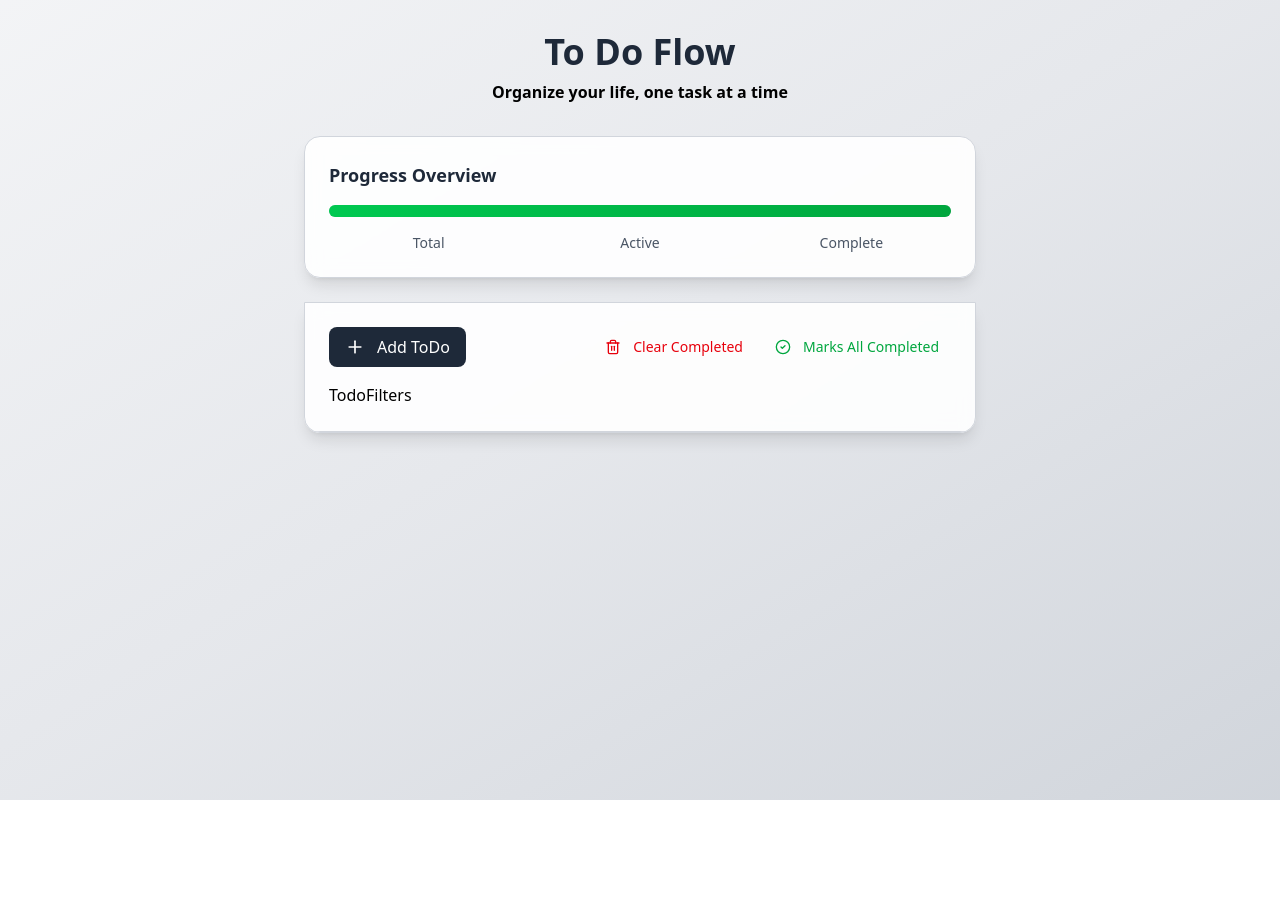
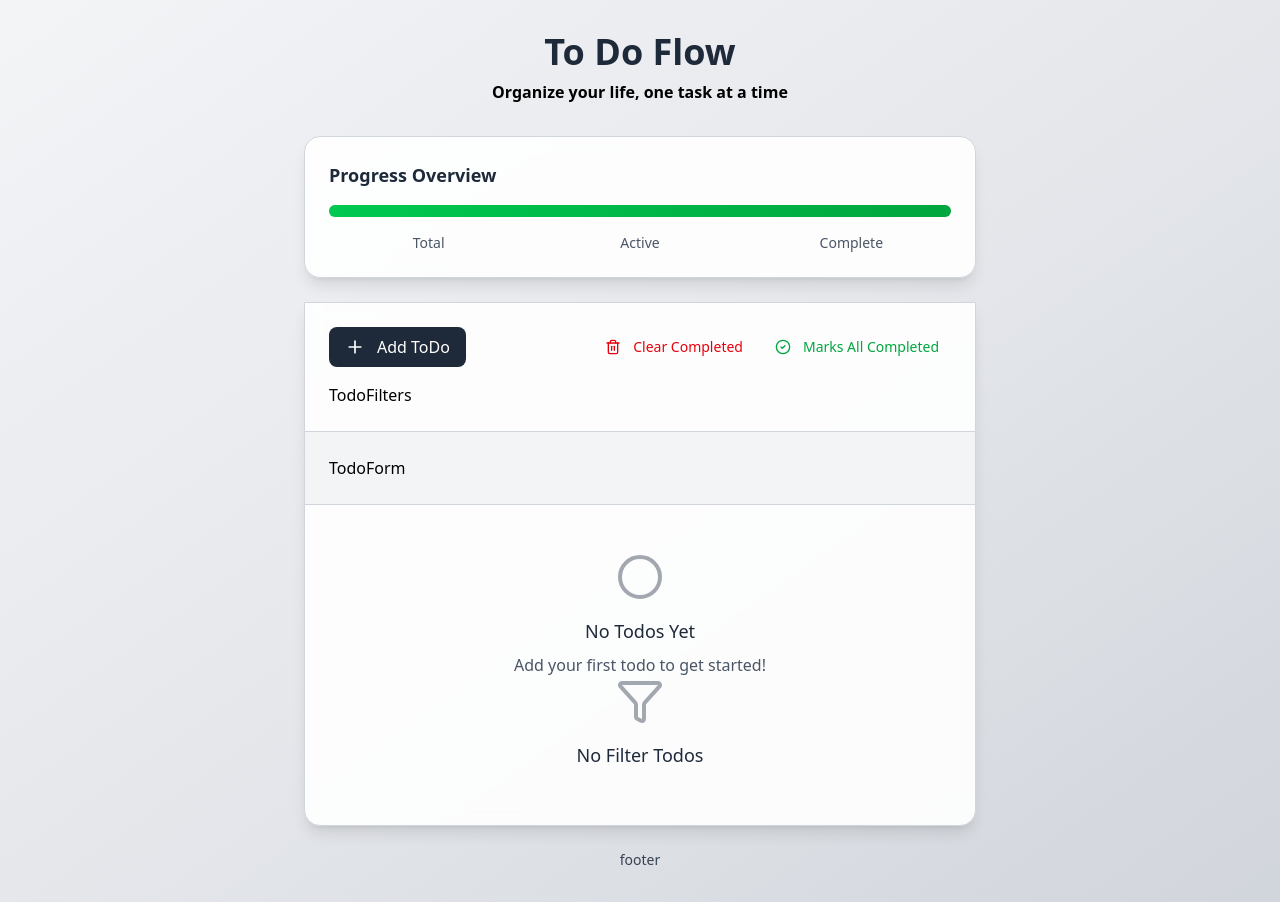
Before and after one commit to marleyDip/React-ToDo-App-Redux-Toolkit-Tailwind-CSS, a React (Vite) app: page / in a window 1280 px wide. Before the commit the page ends 800 px from the top, so only its background shows below. Built offline with nearby package versions, Linux system fonts and the light colour scheme.

Commit message:
Design Home page

```diff
--- a/src/components/TodoApp.jsx
+++ b/src/components/TodoApp.jsx
@@ -1,6 +1,6 @@
-import { CheckCircle2, Plus, Trash2 } from "lucide-react";
-import React from "react";
+import { CheckCircle2, Circle, Filter, Plus, Trash2 } from "lucide-react";
 import TodoFilters from "./TodoFilters";
+import TodoForm from "./TodoForm";
 
 function TodoApp() {
   return (
@@ -92,13 +92,49 @@ function TodoApp() {
               {/* clear & add button */}
             </div>
 
-            {/* Todo filters */}
+            {/* Todo filter = add logic */}
             <TodoFilters />
-            {/* Todo filters */}
+            {/* Todo filter */}
           </div>
           {/* action bar */}
+
+          {/* Todo form */}
+          <div className="p-6 border-b border-gray-300 bg-gray-100">
+            <TodoForm />
+          </div>
+          {/* Todo form */}
+
+          {/* todo list */}
+          <div className="max-h-96 overflow-y-auto">
+            <div className="p-12 text-center">
+              <div className="text-gray-600">
+                <Circle size={48} className="mx-auto mb-4 opacity-50" />
+
+                <p className="text-lg font-medium mb-2 text-gray-800">
+                  No Todos Yet
+                </p>
+
+                <p>Add your first todo to get started!</p>
+              </div>
+
+              {/* conditional rendering */}
+              <div className="text-gray-600">
+                <Filter size={48} className="mx-auto mb-4 opacity-50" />
+
+                <p className="text-lg font-medium mb-2 text-gray-800">
+                  No Filter Todos
+                </p>
+              </div>
+              {/* conditional rendering */}
+            </div>
+          </div>
+          {/* todo list */}
         </div>
         {/* main todo container */}
+
+        {/* footer */}
+        <div className="text-center mt-6 text-sm text-gray-700">footer</div>
+        {/* footer */}
       </div>
     </div>
   );
```
